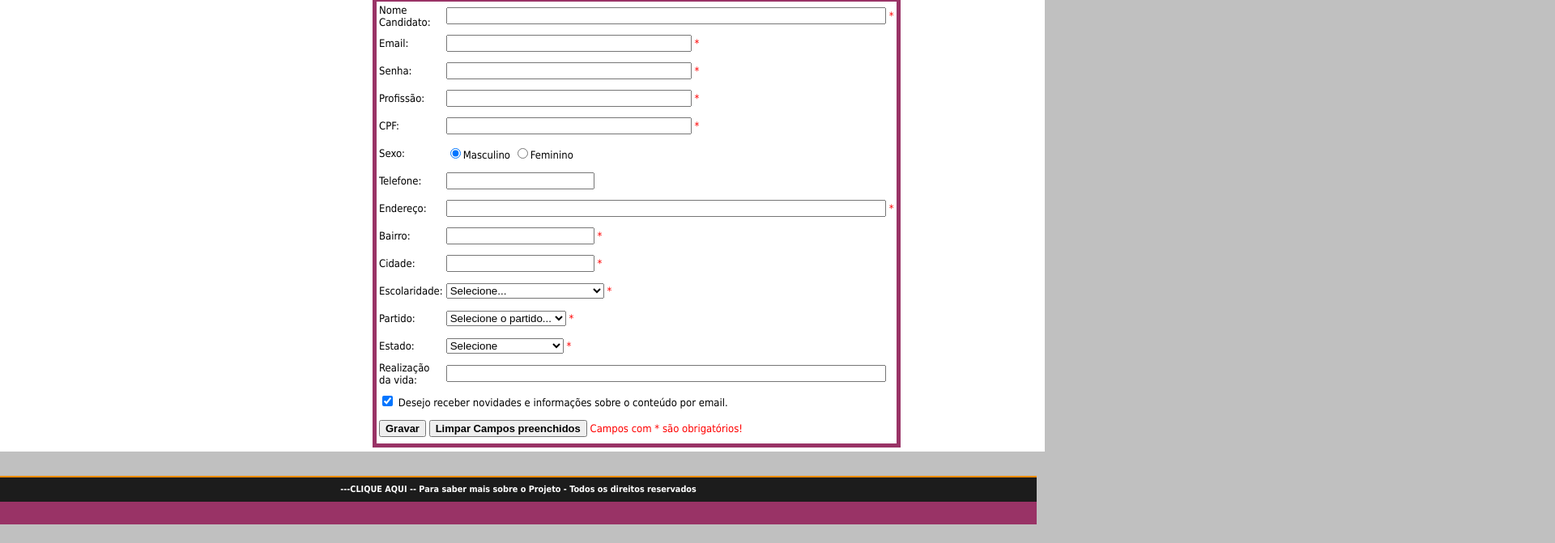
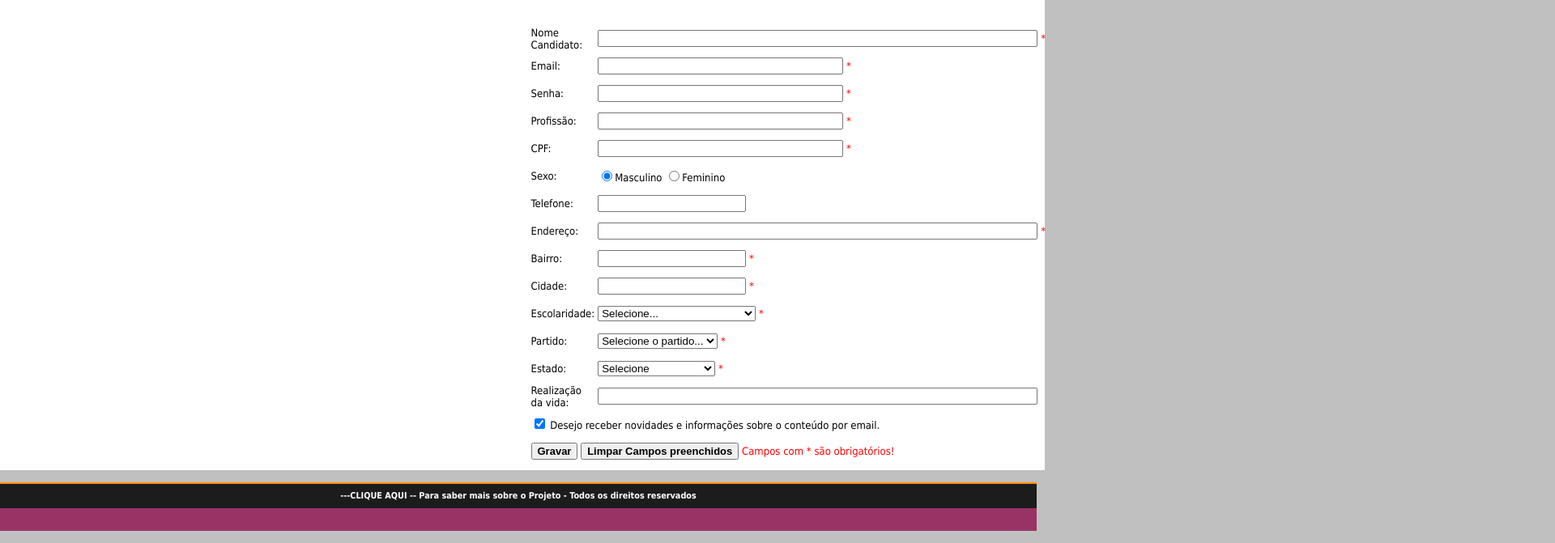
Before and after one commit to JonhAlajoan/Projeto_FPIN, a plain HTML site: page cadastroCandidato.html in a window 1280 px wide. Shown: the part 335-1006 px from the top of the page at 81% size, 1920 px wide, since content can reach past the window. Drawn offline with Linux system fonts and the light colour scheme.

Commit message:
att cadastro

```diff
--- a/css/layout.css
+++ b/css/layout.css
@@ -75,8 +75,8 @@ ul{
 .main{
    	width: 100%;
 	height: auto;
-	float: left;
-	margin: 15px 0 15px 0;
+	float: center;
+	margin: 0px 0 0px 0;
 } /*
 .main .box-left{
 	width: 100%;
@@ -155,13 +155,6 @@ ul{
 
 
 /*********** Cadastro **********/
-table.center{
-	border: 5px solid #993366;
-	width: 100%;
-	margin-left: 130%;
-	margin-right: 130%;
-	/*background-color: rgb(217, 221, 217);*/
-}
 
 
 td{
@@ -226,12 +219,14 @@ form{
 .sobre{
 	width: 100%;
 	height: auto;
+	margin: auto;
+	margin-top: 1%;
 	float: left;
 	padding: 5px;
 	background: #FFFFFF;
 	text-align: justify;
 	margin-bottom: 15px;
-	display: grid;
+	/*display: grid;*/
 }
 .sobre p {
 	display: inline;
@@ -242,3 +237,15 @@ form{
 .sobre li{
 	padding: 0.5em;
 }
+
+.sobre table{
+
+	/*width: 100%;*/
+	height: auto;
+	margin: auto;
+	margin-left: auto;
+	margin-right: auto;
+	padding-right: 185%;
+	padding-left: 185%;
+	margin-top: 10%;
+}
```
Also changed, not shown: cadastro.html (+1 -1 lines).
